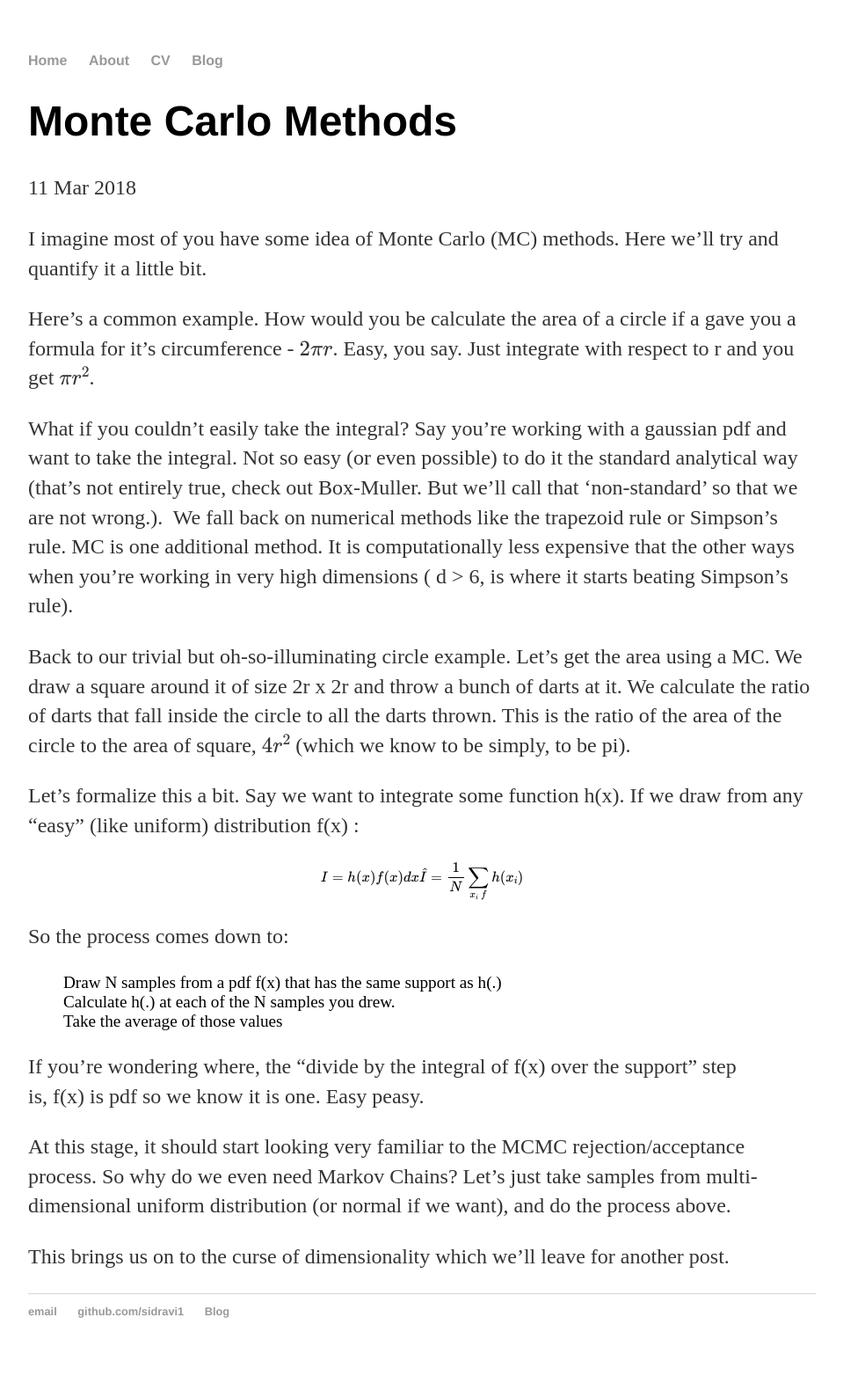
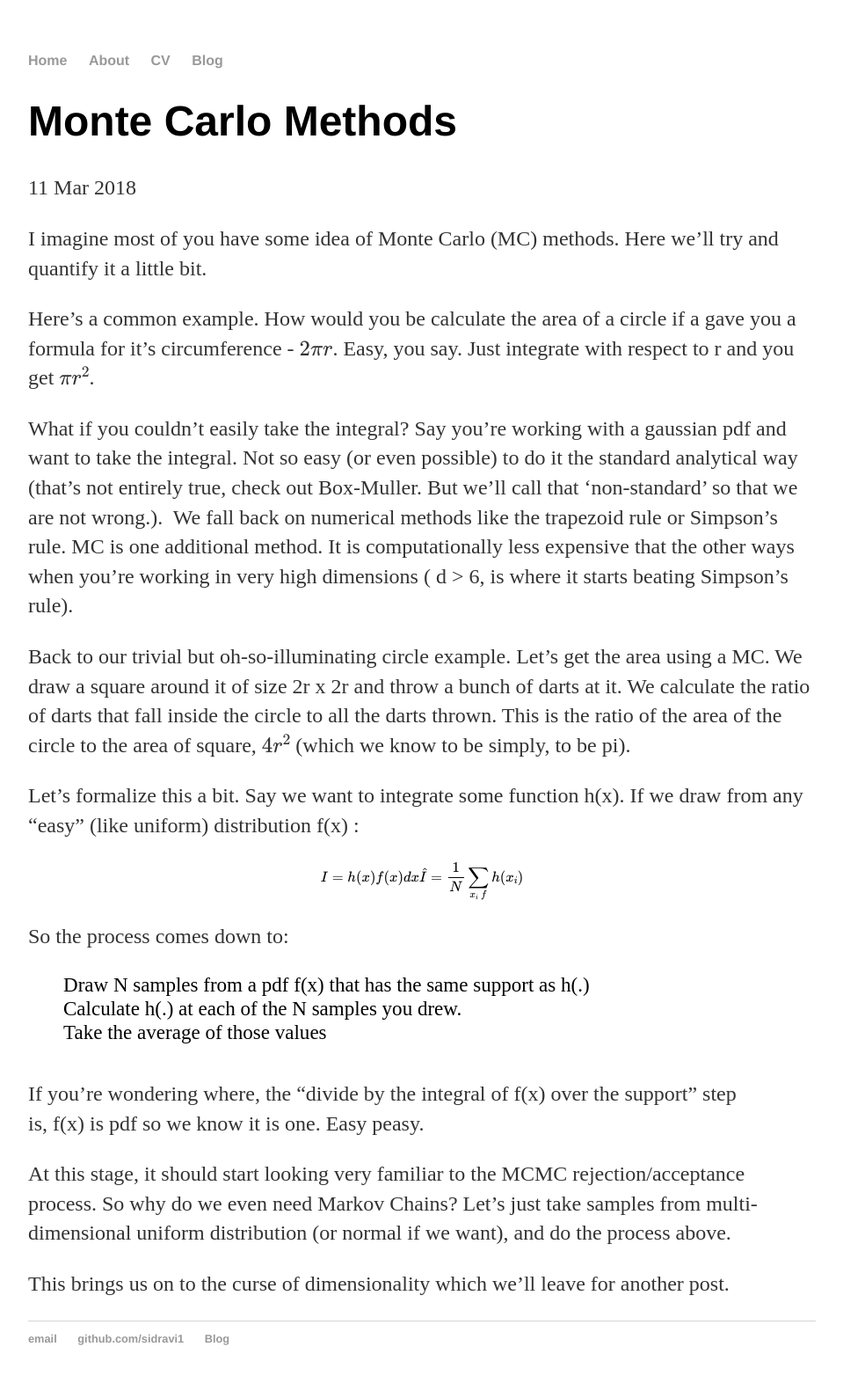
Before and after one commit to sidravi1/sidravi1.github.io, a Jekyll site: the page built from _posts/2018-03-11-monte-carlo-methods.md, in a window 1280 px wide. Shown: the whole page at 88% size, without its empty margins (160-1119 px from the left). Built offline with Jekyll 4.4.1, drawn with Linux system fonts in a browser that asks for light colours; formulas are drawn with MathJax 3; before the commit the page ends 1558 px from its top, so only the background shows below that.

```diff
--- a/css/main.css
+++ b/css/main.css
@@ -33,7 +33,7 @@
     font-size: .8em;
 }
 
-ul.post {
+div.post ul {
     margin: 20px auto 40px;
     font-size: 1.2em;
 }
```
